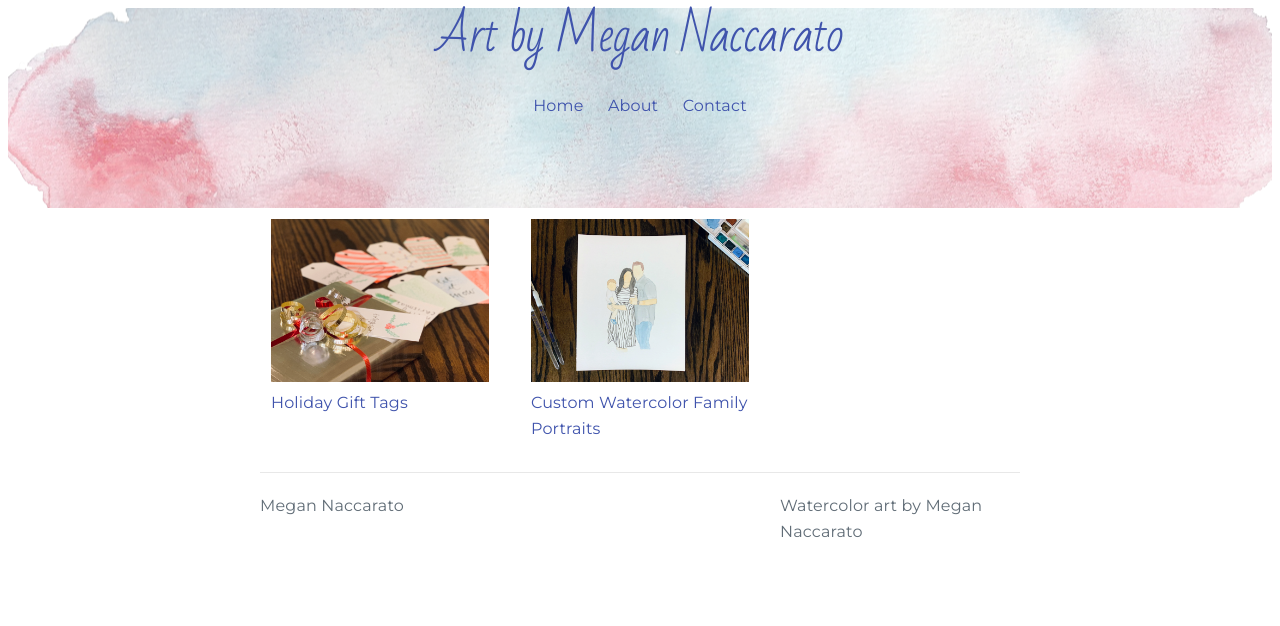
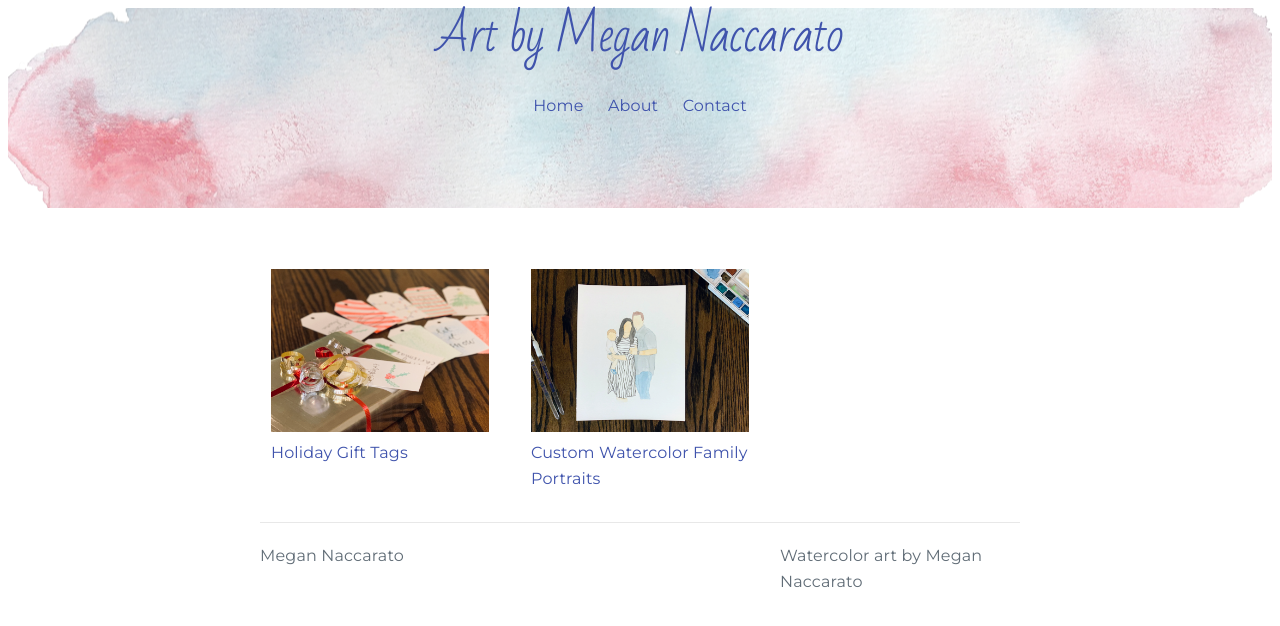
Before and after one commit to naccrat/megan, a Jekyll site: the page built from index.html, in a window 1280 px wide. Shown: the top 626 px of the page. Built offline with Jekyll 4.4.1, drawn with Linux system fonts in a browser that asks for light colours.

Commit message:
css changes

```diff
--- a/_sass/_layout.scss
+++ b/_sass/_layout.scss
@@ -10,6 +10,7 @@
 
 .site-header {
     text-align: center;
+    margin-bottom: 5rem;
 }
 .site-header-top {
     background-image: url('/uploads/bg-watercolor.png');
```
